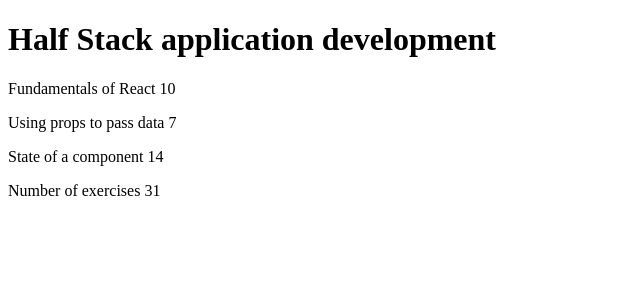
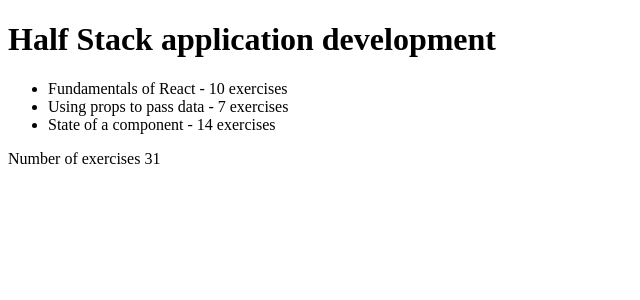
Before and after one commit to RicLobo626/fso-part1, a React (Vite) app in the folder courseinfo/: page / in a window 1280 px wide. Shown: the top 300 px of the page, without its empty margins (0-640 px from the left). Built offline with nearby package versions, Linux system fonts and the light colour scheme.

Commit message:
Refactor courseinfo app: create Header, Content and Total components

```diff
--- a/courseinfo/src/App.tsx
+++ b/courseinfo/src/App.tsx
@@ -1,26 +1,32 @@
+import { Header, Total, Content } from "./components";
+
 const App = () => {
   const course = "Half Stack application development";
   const part1 = "Fundamentals of React";
+  const part2 = "Using props to pass data";
+  const part3 = "State of a component";
   const exercises1 = 10;
-  const part2 = "Using props to pass data";
   const exercises2 = 7;
-  const part3 = "State of a component";
   const exercises3 = 14;
 
+  const total = exercises1 + exercises2 + exercises3;
+
   return (
-    <div>
-      <h1>{course}</h1>
-      <p>
-        {part1} {exercises1}
-      </p>
-      <p>
-        {part2} {exercises2}
-      </p>
-      <p>
-        {part3} {exercises3}
-      </p>
-      <p>Number of exercises {exercises1 + exercises2 + exercises3}</p>
-    </div>
+    <>
+      <Header course={course} />
+
+      <main>
+        <Content
+          part1={part1}
+          part2={part2}
+          part3={part3}
+          exercises1={exercises1}
+          exercises2={exercises2}
+          exercises3={exercises3}
+        />
+        <Total total={total} />
+      </main>
+    </>
   );
 };
 
--- /dev/null
+++ b/courseinfo/src/components/Content.tsx
@@ -0,0 +1,30 @@
+type ContentProps = {
+  part1: string;
+  part2: string;
+  part3: string;
+  exercises1: number;
+  exercises2: number;
+  exercises3: number;
+};
+export const Content = ({
+  part1,
+  part2,
+  part3,
+  exercises1,
+  exercises2,
+  exercises3,
+}: ContentProps) => {
+  return (
+    <ul>
+      <li>
+        {part1} - {exercises1} exercises
+      </li>
+      <li>
+        {part2} - {exercises2} exercises
+      </li>
+      <li>
+        {part3} - {exercises3} exercises
+      </li>
+    </ul>
+  );
+};
--- /dev/null
+++ b/courseinfo/src/components/Header.tsx
@@ -0,0 +1,11 @@
+type HeaderProps = {
+  course: string;
+};
+
+export const Header = ({ course }: HeaderProps) => {
+  return (
+    <header>
+      <h1>{course}</h1>
+    </header>
+  );
+};
--- /dev/null
+++ b/courseinfo/src/components/Total.tsx
@@ -0,0 +1,7 @@
+type TotalProps = {
+  total: number;
+};
+
+export const Total = ({ total }: TotalProps) => {
+  return <p>Number of exercises {total}</p>;
+};
--- /dev/null
+++ b/courseinfo/src/components/index.tsx
@@ -0,0 +1,3 @@
+export { Header } from "./Header";
+export { Total } from "./Total";
+export { Content } from "./Content";
--- a/courseinfo/src/main.tsx
+++ b/courseinfo/src/main.tsx
@@ -1,4 +1,4 @@
 import { createRoot } from "react-dom/client";
-import App from "./App.tsx";
+import App from "./App";
 
 createRoot(document.getElementById("root")!).render(<App />);
```
